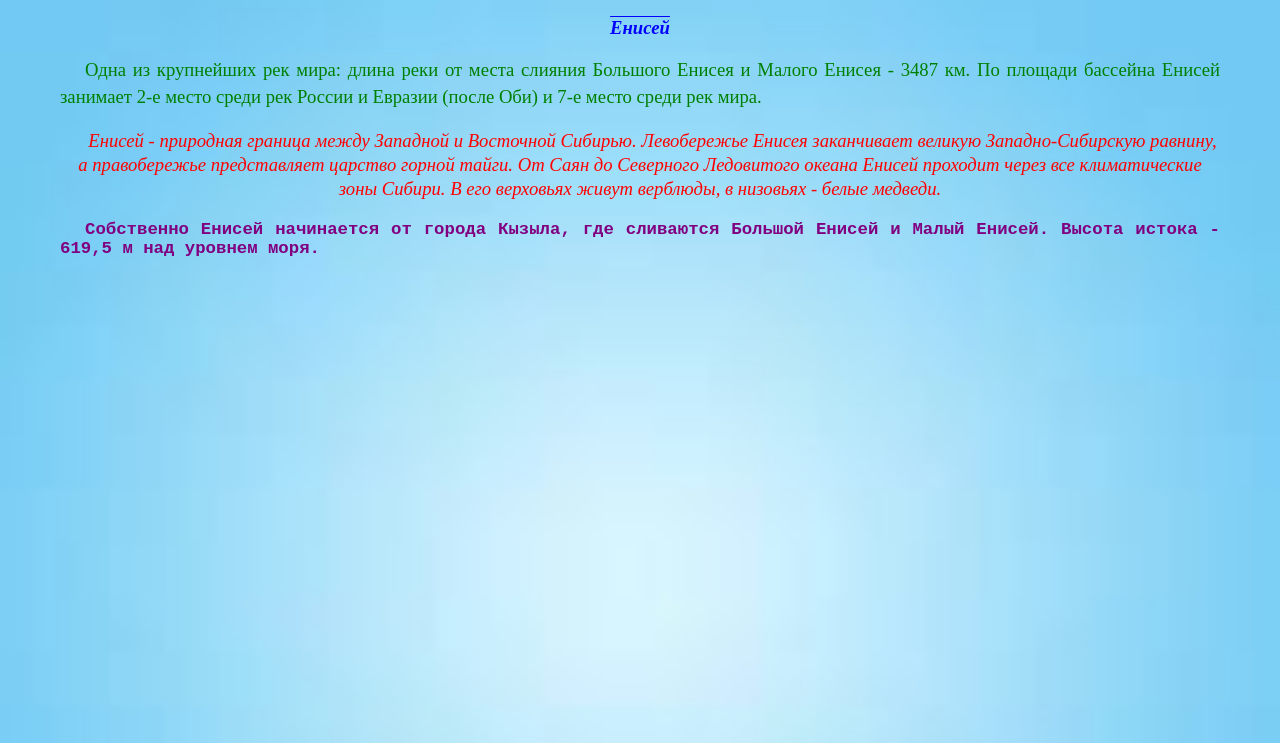
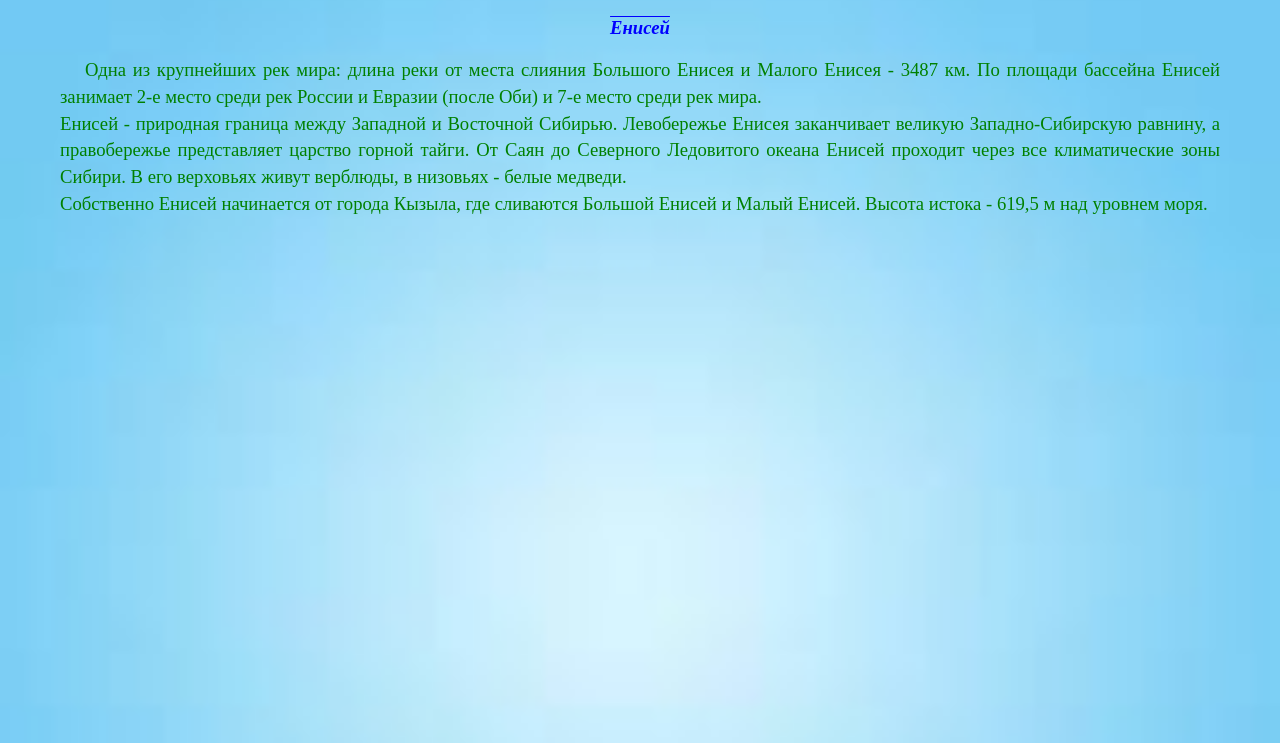
Before and after one commit to kaavillxraavaa/pirip-lb2, a plain HTML site: page index.html in a window 1280 px wide. Shown: the part 57-800 px from the top of the page. Drawn offline with Linux system fonts and the light colour scheme.

Commit message:
Update index.html

```diff
--- a/index.html
+++ b/index.html
@@ -9,10 +9,8 @@
 <h1>Реки России</h1>
 <h2>Енисей</h2>
 
-<p class="one">Одна из крупнейших рек мира: длина реки от места слияния Большого Енисея и Малого Енисея - 3487 км. По площади бассейна Енисей занимает 2-е место среди рек России и Евразии (после Оби) и 7-е место среди рек мира.</p>
-
-<p class="two">Енисей - природная граница между Западной и Восточной Сибирью. Левобережье Енисея заканчивает великую Западно-Сибирскую равнину, а правобережье представляет царство горной тайги. От Саян до Северного Ледовитого океана Енисей проходит через все климатические зоны Сибири. В его верховьях живут верблюды, в низовьях - белые медведи.</p>
-
-<p class="three">Собственно Енисей начинается от города Кызыла, где сливаются Большой Енисей и Малый Енисей. Высота истока - 619,5 м над уровнем моря.</p>
+<p class="one">Одна из крупнейших рек мира: длина реки от места слияния Большого Енисея и Малого Енисея - 3487 км. По площади бассейна Енисей занимает 2-е место среди рек России и Евразии (после Оби) и 7-е место среди рек мира.<br>
+ Енисей - природная граница между Западной и Восточной Сибирью. Левобережье Енисея заканчивает великую Западно-Сибирскую равнину, а правобережье представляет царство горной тайги. От Саян до Северного Ледовитого океана Енисей проходит через все климатические зоны Сибири. В его верховьях живут верблюды, в низовьях - белые медведи.<br>
+ Собственно Енисей начинается от города Кызыла, где сливаются Большой Енисей и Малый Енисей. Высота истока - 619,5 м над уровнем моря.</p>
 </body>
 </html>
```
